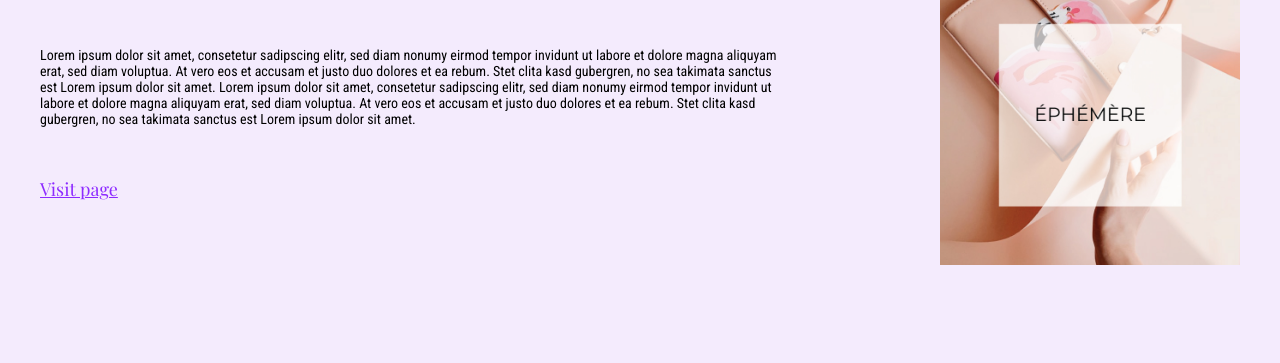
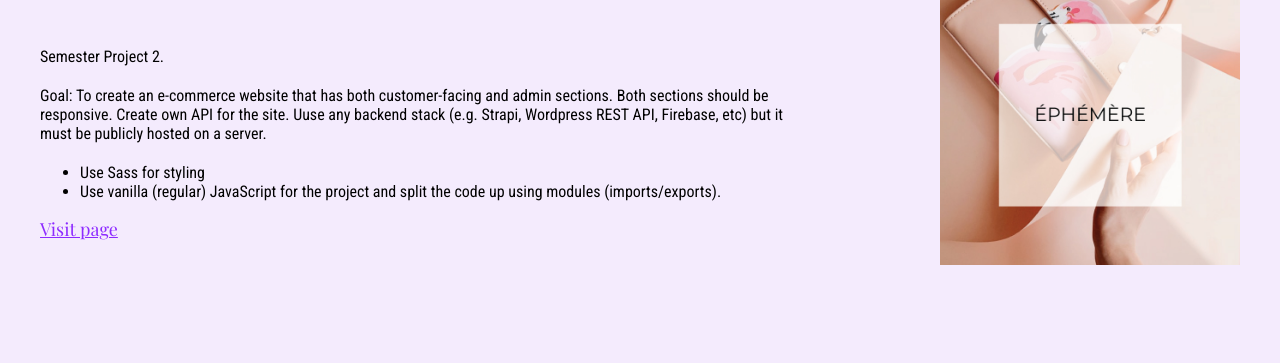
Before and after one commit to lisaankerrasch/xitoh, a plain HTML site: page ephemere.html in a window 1280 px wide. Shown: the part 437-800 px from the top of the page. Drawn offline with nearby package versions, Linux system fonts and the light colour scheme.

Commit message:
typography

```diff
--- a/ephemere.html
+++ b/ephemere.html
@@ -32,17 +32,21 @@
               05 Ephemere: Fashion Accessory online shop
             </h2>
           </a>
+          <p class="projects__flex--item--paragraph">Semester Project 2.</p>
           <p class="projects__flex--item--paragraph">
-            Lorem ipsum dolor sit amet, consetetur sadipscing elitr, sed diam
-            nonumy eirmod tempor invidunt ut labore et dolore magna aliquyam
-            erat, sed diam voluptua. At vero eos et accusam et justo duo dolores
-            et ea rebum. Stet clita kasd gubergren, no sea takimata sanctus est
-            Lorem ipsum dolor sit amet. Lorem ipsum dolor sit amet, consetetur
-            sadipscing elitr, sed diam nonumy eirmod tempor invidunt ut labore
-            et dolore magna aliquyam erat, sed diam voluptua. At vero eos et
-            accusam et justo duo dolores et ea rebum. Stet clita kasd gubergren,
-            no sea takimata sanctus est Lorem ipsum dolor sit amet.
+            Goal: To create an e-commerce website that has both customer-facing
+            and admin sections. Both sections should be responsive. Create own
+            API for the site. Uuse any backend stack (e.g. Strapi, Wordpress
+            REST API, Firebase, etc) but it must be publicly hosted on a server.
           </p>
+          <ul>
+            <li>Use Sass for styling</li>
+            <li>
+              Use vanilla (regular) JavaScript for the project and split the
+              code up using modules (imports/exports).
+            </li>
+          </ul>
+
           <a class="link" href="https://ephemere.netlify.app">Visit page</a>
         </div>
         <div class="projects__flex--item--column2 projects__flex--item--image">
--- a/sass/partials/_index.scss
+++ b/sass/partials/_index.scss
@@ -1,6 +1,10 @@
 .index-section {
   &__1 {
     position: relative;
+    margin-bottom: 50px;
+    @media screen and (min-width: $breakpoint-desktop) {
+      margin-bottom: -50px;
+    }
 
     &--photo {
       z-index: -1;
@@ -13,6 +17,7 @@
       top: -70px;
       @media screen and (min-width: $breakpoint-desktop) {
         height: 1500px;
+        margin-bottom: -70px;
       }
     }
     &--text {
@@ -38,7 +43,7 @@
     &--fullwidth {
       margin: auto;
       position: relative;
-      top: -100px;
+      // top: -100px;
       @media screen and (min-width: $breakpoint-desktop) {
         position: absolute;
         left: 0;
@@ -89,6 +94,7 @@
       height: 240px;
       @media screen and (min-width: $breakpoint-desktop) {
         top: -200px;
+        margin-bottom: -200px;
         height: 510px;
       }
     }
@@ -103,8 +109,7 @@
       @media screen and (min-width: $breakpoint-desktop) {
         flex-direction: row;
         gap: 80px;
-        top: -100px;
-        padding: 0 0 200px;
+        padding: 150px 0;
       }
       &--item1 img {
         width: 100%;
--- a/sass/partials/_projects.scss
+++ b/sass/partials/_projects.scss
@@ -20,7 +20,7 @@
     }
 
     &--paragraph {
-      margin-bottom: 50px;
+      margin-bottom: 20px;
     }
     &--image img {
       width: 100%;
--- a/sass/partials/_typography.scss
+++ b/sass/partials/_typography.scss
@@ -22,5 +22,5 @@ a:hover {
 }
 p {
   font-family: $font-secondary;
-  font-size: 14px;
+  font-size: 16px;
 }
```
Also changed, not shown: projects.html (+9 -9 lines), css/style.css, css/style.min.css.
